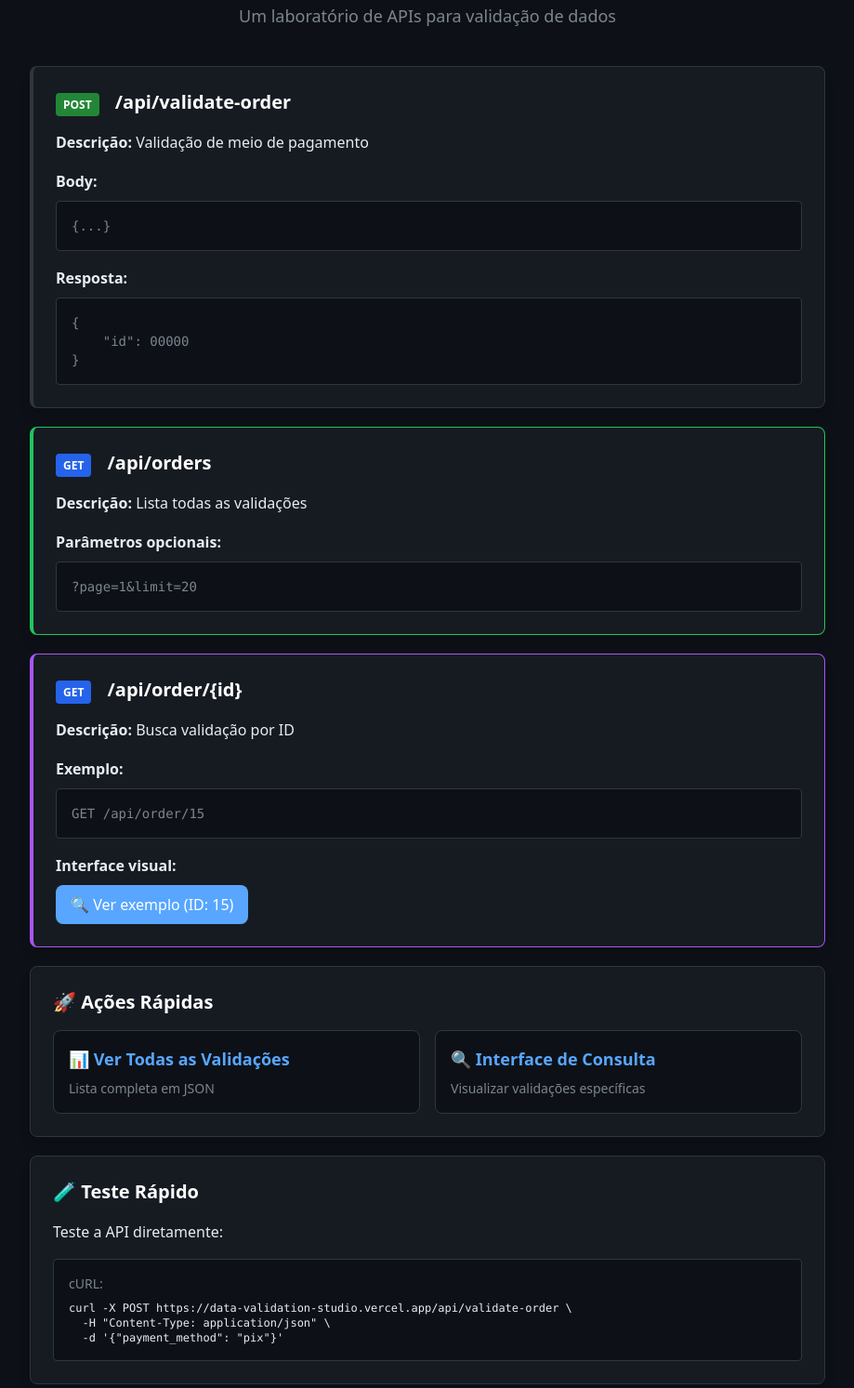
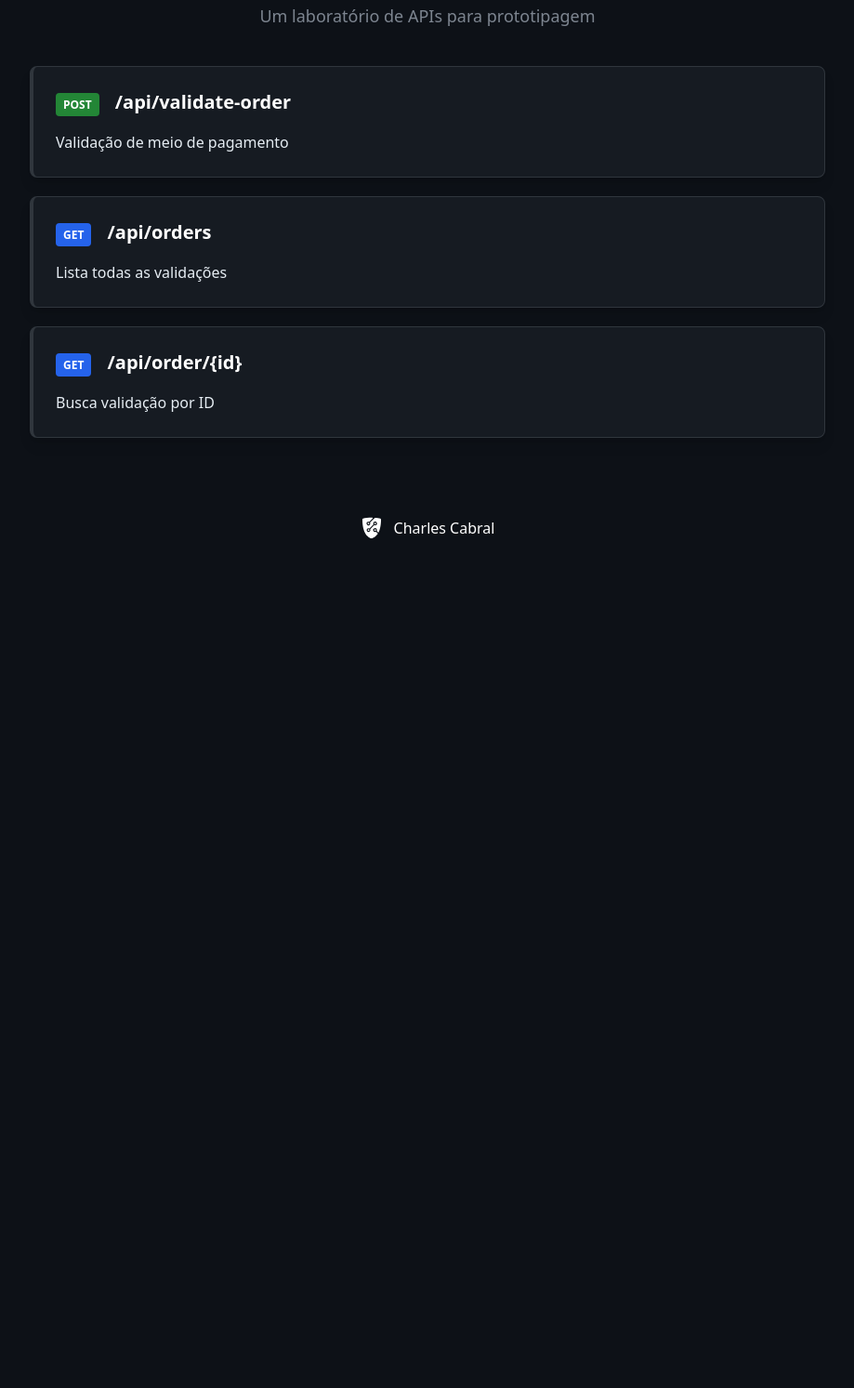
Before and after one commit to charlescabral/charles-api-studio, a website: page public/index.html in a window 1280 px wide. Shown: the part 89-1582 px from the top of the page at 93% size, without its empty margins (180-1099 px from the left). After the commit the page ends 800 px from the top, so only its background shows below. Drawn offline with nearby package versions, Linux system fonts and the light colour scheme.

Commit message:
fix headers

```diff
--- a/public/index.html
+++ b/public/index.html
@@ -30,8 +30,8 @@
     <div class="max-w-4xl mx-auto px-5 py-10">
         <!-- Header -->
         <div class="text-center mb-10">
-            <h1 class="text-4xl font-bold text-white mb-3">🛡️ Data Validation Studio</h1>
-            <p class="text-lg text-github-muted">Um laboratório de APIs para validação de dados</p>
+            <h1 class="text-4xl font-bold text-white mb-3">Data Validation Studio</h1>
+            <p class="text-lg text-github-muted">Um laboratório de APIs para prototipagem</p>
         </div>
 
         <!-- Endpoint Card -->
@@ -43,26 +43,13 @@
 
             <div class="space-y-4">
                 <div>
-                    <p class="text-github-text"><strong>Descrição:</strong> Validação de meio de pagamento</p>
-                </div>
-
-                <div>
-                    <p class="text-github-text font-semibold mb-2">Body:</p>
-                    <pre class="bg-github-bg p-4 rounded border border-github-border overflow-x-auto text-github-muted text-sm">{...}</pre>
-                </div>
-
-                <div>
-                    <p class="text-github-text font-semibold mb-2">Resposta:</p>
-                    <pre class="bg-github-bg p-4 rounded border border-github-border overflow-x-auto text-github-muted text-sm">
-{
-    "id": 00000
-}</pre>
+                    <p class="text-github-text">Validação de meio de pagamento</p>
                 </div>
             </div>
         </div>
 
         <!-- Additional Endpoints -->
-        <div class="bg-github-surface p-6 my-5 rounded-lg border-l-4 border-green-500 border border-github-border shadow-lg">
+        <div class="bg-github-surface p-6 my-5 rounded-lg border-l-4  border border-github-border shadow-lg">
             <h3 class="text-xl font-semibold text-white mb-4">
                 <span class="bg-blue-600 text-white px-2 py-1 rounded text-xs font-bold mr-3">GET</span>
                 /api/orders
@@ -70,17 +57,12 @@
 
             <div class="space-y-4">
                 <div>
-                    <p class="text-github-text"><strong>Descrição:</strong> Lista todas as validações</p>
-                </div>
-
-                <div>
-                    <p class="text-github-text font-semibold mb-2">Parâmetros opcionais:</p>
-                    <pre class="bg-github-bg p-4 rounded border border-github-border overflow-x-auto text-github-muted text-sm">?page=1&limit=20</pre>
+                    <p class="text-github-text">Lista todas as validações</p>
                 </div>
             </div>
         </div>
 
-        <div class="bg-github-surface p-6 my-5 rounded-lg border-l-4 border-purple-500 border border-github-border shadow-lg">
+        <div class="bg-github-surface p-6 my-5 rounded-lg border-l-4 border border-github-border shadow-lg">
             <h3 class="text-xl font-semibold text-white mb-4">
                 <span class="bg-blue-600 text-white px-2 py-1 rounded text-xs font-bold mr-3">GET</span>
                 /api/order/{id}
@@ -88,58 +70,15 @@
 
             <div class="space-y-4">
                 <div>
-                    <p class="text-github-text"><strong>Descrição:</strong> Busca validação por ID</p>
-                </div>
-
-                <div>
-                    <p class="text-github-text font-semibold mb-2">Exemplo:</p>
-                    <pre class="bg-github-bg p-4 rounded border border-github-border overflow-x-auto text-github-muted text-sm">GET /api/order/15</pre>
-                </div>
-
-                <div>
-                    <p class="text-github-text font-semibold mb-2">Interface visual:</p>
-                    <a href="/details.html?id=15" class="inline-block bg-github-accent text-white px-4 py-2 rounded-lg hover:bg-blue-600 transition-colors">
-                        🔍 Ver exemplo (ID: 15)
-                    </a>
+                    <p class="text-github-text">Busca validação por ID</p>
                 </div>
             </div>
         </div>
 
-        <!-- Quick Actions -->
-        <div class="bg-github-surface p-6 my-5 rounded-lg border border-github-border shadow-lg">
-            <h3 class="text-xl font-semibold text-white mb-4">🚀 Ações Rápidas</h3>
 
-            <div class="grid grid-cols-1 md:grid-cols-2 gap-4">
-                <a href="/api/validations" target="_blank" class="block bg-github-bg border border-github-border p-4 rounded-lg hover:bg-github-border transition-colors">
-                    <div class="text-lg font-semibold text-github-accent mb-2">📊 Ver Todas as Validações</div>
-                    <div class="text-sm text-github-muted">Lista completa em JSON</div>
-                </a>
-
-                <a href="/details.html" class="block bg-github-bg border border-github-border p-4 rounded-lg hover:bg-github-border transition-colors">
-                    <div class="text-lg font-semibold text-github-accent mb-2">🔍 Interface de Consulta</div>
-                    <div class="text-sm text-github-muted">Visualizar validações específicas</div>
-                </a>
-            </div>
-        </div>
-
-        <!-- Test Section -->
-        <div class="bg-github-surface p-6 my-5 rounded-lg border border-github-border shadow-lg">
-            <h3 class="text-xl font-semibold text-white mb-4">🧪 Teste Rápido</h3>
-
-            <div class="space-y-4">
-                <p class="text-github-text">Teste a API diretamente:</p>
-
-                <div class="bg-github-bg p-4 rounded border border-github-border">
-                    <p class="text-sm text-github-muted mb-2">cURL:</p>
-                    <pre class="text-xs text-github-text overflow-x-auto">curl -X POST https://data-validation-studio.vercel.app/api/validate-order \
-  -H "Content-Type: application/json" \
-  -d '{"payment_method": "pix"}'</pre>
-                </div>
-            </div>
-        </div>
 
         <!-- Footer -->
-        <div class="text-center mt-16 pt-5 border-t border-github-border">
+        <div class="text-center mt-16 pt-5">
             <a href="https://charlescabral.com" target="_blank" class="inline-flex items-center gap-3 text-white hover:opacity-80 transition-opacity">
                 <svg xmlns="http://www.w3.org/2000/svg" viewBox="0 0 100 100" width="24" height="24">
                     <path fill="white" d="M35.81,55.34A3.66,3.66,0,1,0,39.47,59,3.66,3.66,0,0,0,35.81,55.34Z"></path>
```
Also changed, not shown: public/order.html (+1 -1 lines).
